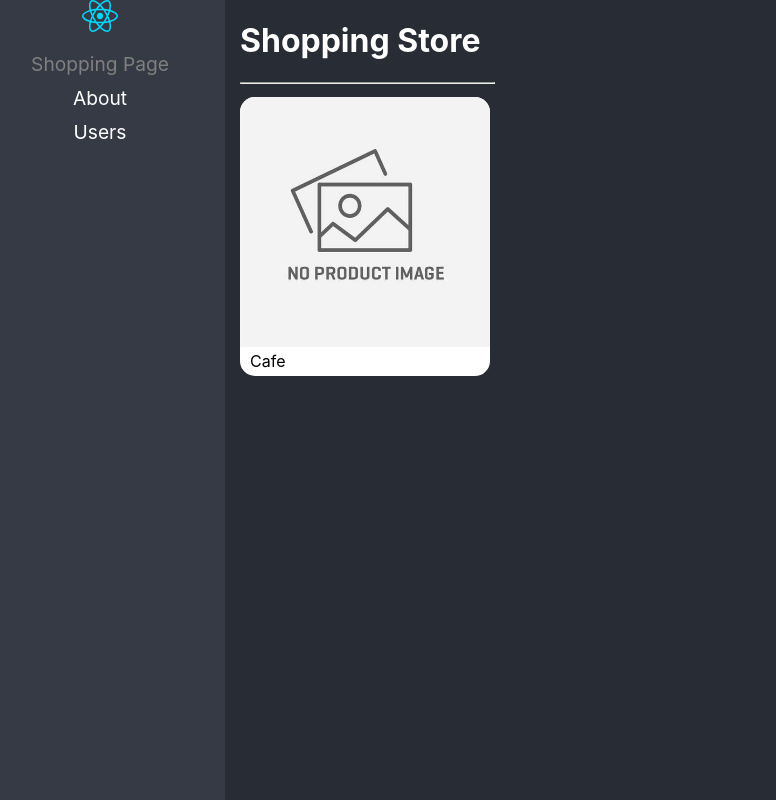
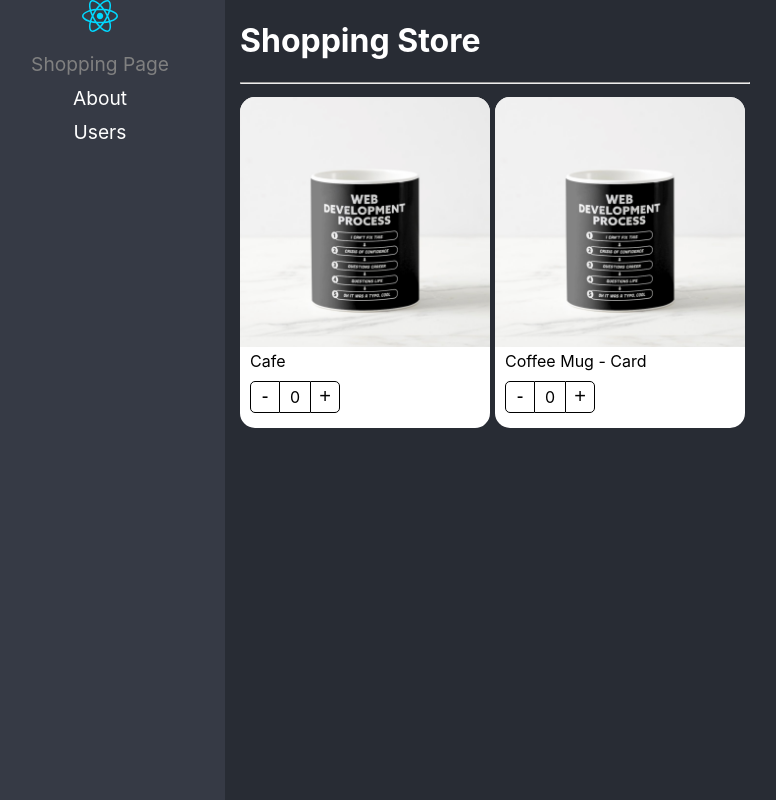
Before and after one commit to dpacoria21/react-pro, a React (Vite) app in the folder 04-pattern-compound-component/: page / in a window 1280 px wide. Shown: the whole page, without its empty margins (25-801 px from the left). Built offline with nearby package versions, Linux system fonts and the light colour scheme.

Commit message:
Se hizo la implementacion de useContext para compartir la informacion entre mis componentes y poder hacer uso del Compount Component Pattern

```diff
--- a/04-pattern-compound-component/src/02-component-patterns/components/ProductCard.tsx
+++ b/04-pattern-compound-component/src/02-component-patterns/components/ProductCard.tsx
@@ -1,7 +1,7 @@
 import styles from '../styles/styles.module.css';
 import { useProduct } from '../hooks/useProduct';
 import noImage from '../assets/no-image.jpg';
-import { ReactElement } from 'react';
+import { ReactElement, createContext, useContext } from 'react';
 
 interface Product {
     id: string,
@@ -15,15 +15,40 @@ interface Props {
 }
 
 
+interface ProductContextProps {
+    counter: number,
+    increaseBy: (a: number) => void
+    product: Product
+}
+
+const ProductContext = createContext({} as ProductContextProps);
+const {Provider} = ProductContext;
+
+
 export const ProductImage = ({img = ''}) => {
+
+    const {product} = useContext(ProductContext);
+
+    let imgToShow: string = '';
+    if(img) {
+        imgToShow = img;
+    }else if(product.img) {
+        imgToShow = product.img;
+    }else {
+        imgToShow = noImage;
+    }
+
     return (
-        <img className={styles.productImg} src={img ? img : noImage} alt="Product image" />
+        <img className={styles.productImg} src={imgToShow} alt="Product image" />
     );
 };
 
-export const ProductTitle = ({title}: {title: string}) => {
+export const ProductTitle = ({title}: {title?: string}) => {
+
+    const {product} = useContext(ProductContext);
+
     return (
-        <span className={styles.productDescription}> {title} </span>
+        <span className={styles.productDescription}> {title ? title : product.title} </span>
     );
 };
 
@@ -31,14 +56,16 @@ interface ButtonAction {
     value: number,
     label: string,
 }
+
 interface ProductButtonsProps {
-    counter: number,
     add: ButtonAction,
     minus: ButtonAction,
-    increaseBy: (a: number) => void
 }
 
-export const ProductButtons = ({counter, add, minus, increaseBy}: ProductButtonsProps) => {
+export const ProductButtons = ({add, minus}: ProductButtonsProps) => {
+
+    const {counter, increaseBy} = useContext(ProductContext);
+
     return (
         <div className={styles.buttonsContainer}>
             <button onClick={() => increaseBy(minus.value)} className={styles.buttonMinus}>
@@ -59,6 +86,12 @@ export const ProductCard = ({product, children}: Props) => {
     const {counter, increaseBy} = useProduct();
 
     return (
+        <Provider value={{
+            counter,
+            increaseBy,
+            product
+        }}>
+
             <div className={styles.productCard}>
 
                 {children}
@@ -73,6 +106,7 @@ export const ProductCard = ({product, children}: Props) => {
                     increaseBy={increaseBy}
                 /> */}
             </div>
+        </Provider>
     );
 };
 
--- a/04-pattern-compound-component/src/02-component-patterns/pages/ShoppingPage.tsx
+++ b/04-pattern-compound-component/src/02-component-patterns/pages/ShoppingPage.tsx
@@ -19,10 +19,18 @@ export const ShoppingPage = () => {
                 alignItems: 'center',
                 justifyContent: 'center',
             }}>
+                {/* Compound Component Patter */}
                 <ProductCard product={product}>
                     <ProductCard.Image />
                     <ProductCard.Title title='Cafe'/>
-                    {/* <ProductCard.Buttons/> */}
+                    <ProductCard.Buttons add={{label: '+', value: 1}} minus={{label: '-', value: -1}}/>
+                </ProductCard>
+
+                {/* HOCs */}
+                <ProductCard product={product}>
+                    <ProductImage />
+                    <ProductTitle />
+                    <ProductButtons add={{label: '+', value: 1}} minus={{label: '-', value: -1}} />
                 </ProductCard>
             </div>
         </div>
```
Lines whose indentation alone changed are shown as unchanged.
